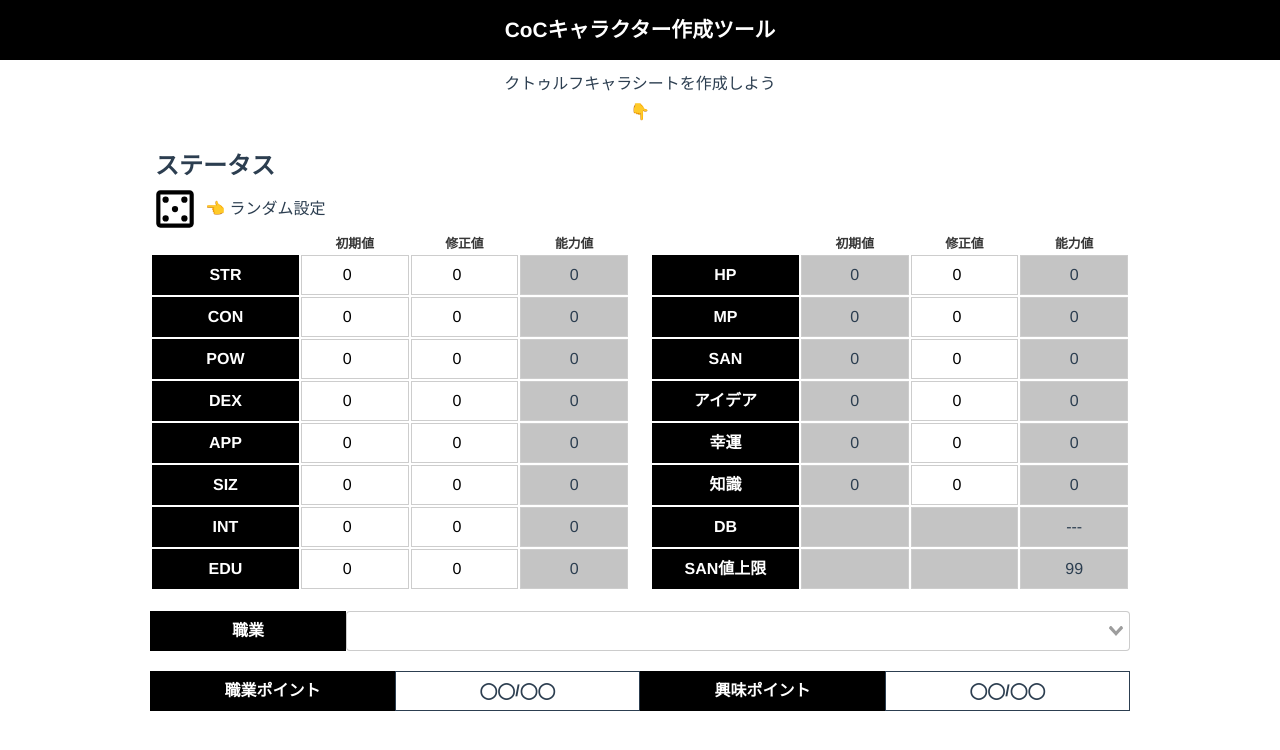
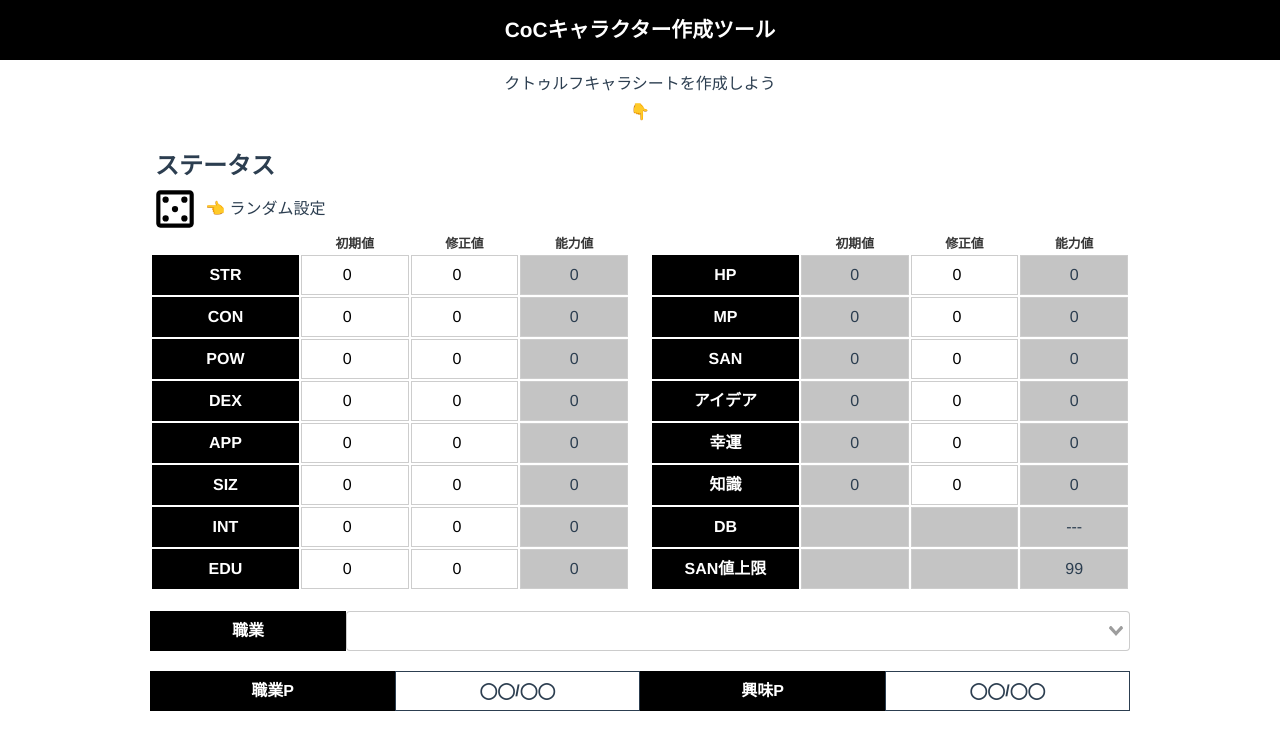
Before and after one commit to sueCalystegia00/CoC-chara-maker, a Vue app: page / in a window 1280 px wide. Shown: the top 750 px of the page. Built offline with nearby package versions, Linux system fonts and the light colour scheme; no server answers.

Commit message:
change: ポイントの表記を修正

```diff
--- a/src/components/SkillPointChecker.vue
+++ b/src/components/SkillPointChecker.vue
@@ -1,11 +1,11 @@
 <template>
   <div class="skill-point-checker">
     <div class="job-point">
-      <div class="label">職業ポイント</div>
+      <div class="label">職業P</div>
       <div class="point">◯◯/◯◯</div>
     </div>
     <div class="int-point">
-      <div class="label">興味ポイント</div>
+      <div class="label">興味P</div>
       <div class="point">◯◯/◯◯</div>
     </div>
   </div>
```
